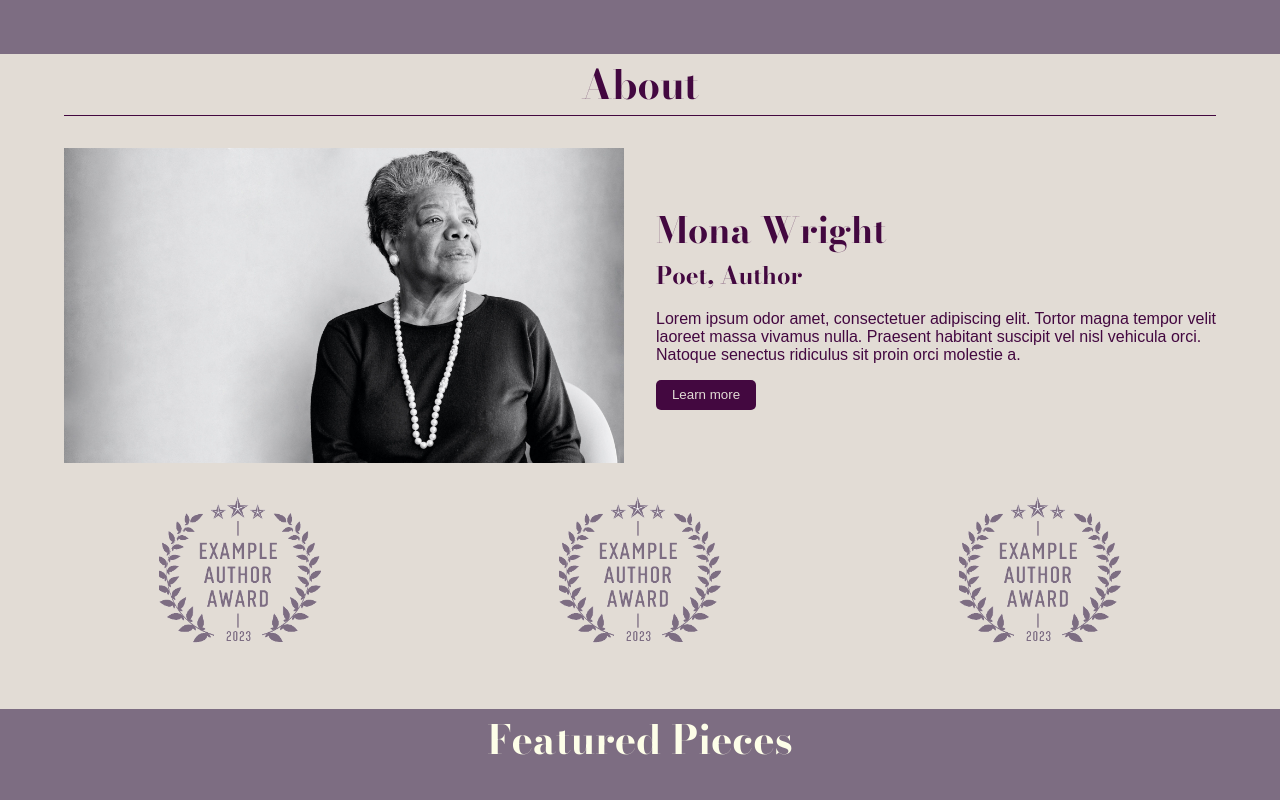
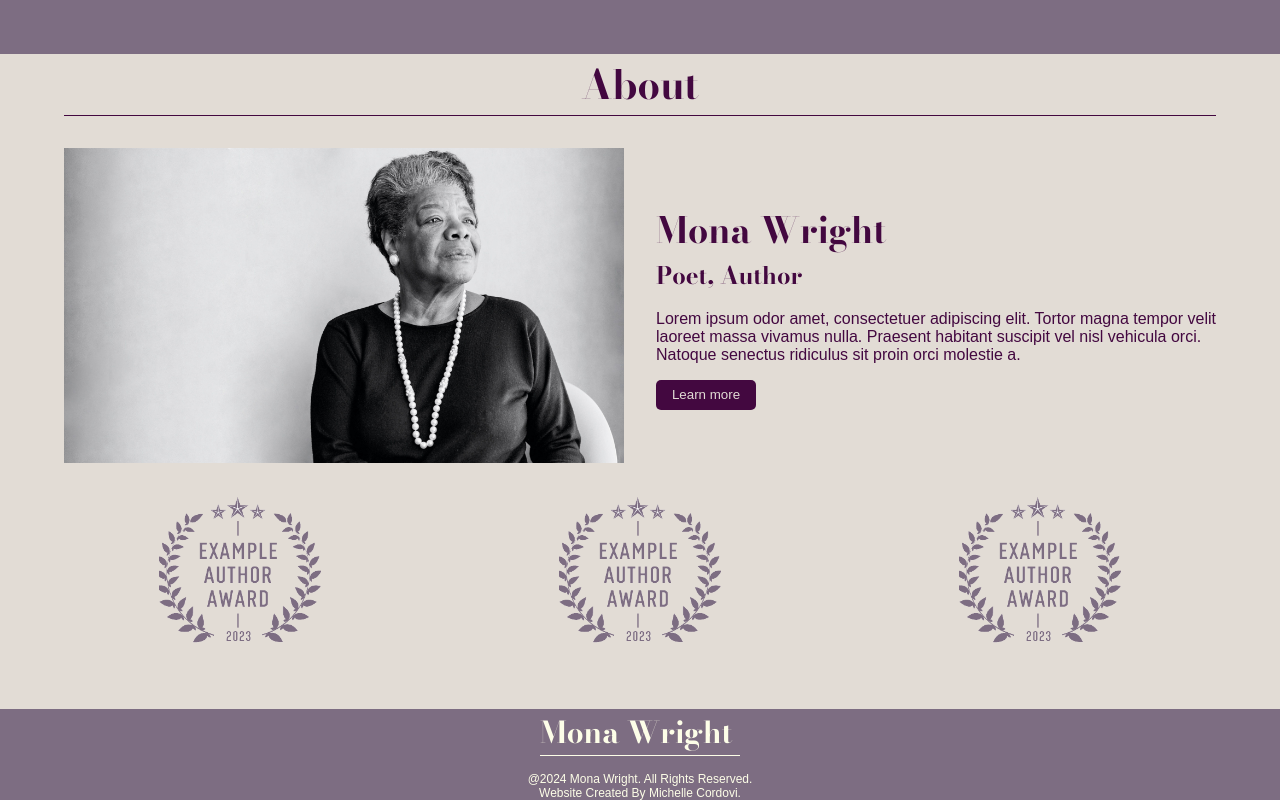
Before and after one commit to michellecordovi/MonaWright, a React (Vite) app: page / in a window 1280 px wide. Shown: the part 688-1488 px from the top of the page. Before the commit the page ends 1458 px from the top, so only its background shows below. Built offline with nearby package versions, Linux system fonts and the light colour scheme.

Commit message:
create footer

```diff
--- /dev/null
+++ b/src/Components/Footer.jsx
@@ -0,0 +1,11 @@
+function Footer(){
+    return (
+		<footer>
+			<div className="site-logo">Mona Wright</div>
+			<p>@2024 Mona Wright. All Rights Reserved.</p>
+			<p>Website Created By Michelle Cordovi.</p>
+		</footer>
+	);
+}
+
+export default Footer;
--- a/src/Components/NavBar.jsx
+++ b/src/Components/NavBar.jsx
@@ -11,7 +11,7 @@ function NavBar() {
 
 	return (
 		<nav>
-			<div id="site-logo">Mona Wright</div>
+			<div className="site-logo">Mona Wright</div>
 
 			<ul className={isExpanded ? 'expanded' : ''}>
 				<li onClick={handleToggle}>
--- a/src/Components/Root.jsx
+++ b/src/Components/Root.jsx
@@ -1,4 +1,5 @@
 import NavBar from "./NavBar"
+import Footer from "./Footer"
 import {Outlet} from 'react-router-dom'
 
 function Root() {
@@ -6,6 +7,7 @@ function Root() {
         <>
             <NavBar/>
             <Outlet />
+            <Footer />
         </>
     )
 }
--- a/src/Pages/Home/HomePage.jsx
+++ b/src/Pages/Home/HomePage.jsx
@@ -62,9 +62,9 @@ function HomePage() {
 					</div>
 				</section>
 
-				<section id="featured-pieces-section">
+				{/* <section id="featured-pieces-section">
 					<h2>Featured Pieces</h2>
-				</section>
+				</section> */}
 			</main>
 		</>
 	);
--- a/src/index.css
+++ b/src/index.css
@@ -3,6 +3,10 @@
     padding: 0px;
     margin: 0px;
     box-sizing: border-box;
+}
+
+html, body{
+    min-height: 100vh;
 }
 
 body{
@@ -11,7 +15,13 @@ body{
     font-family: Monterrat, Arial, Helvetica, sans-serif;
 }
 
-h1, h2, h3, h4, #site-logo {
+#root{
+    height: 100%;
+    display: flex;
+    flex-direction: column;
+}
+
+h1, h2, h3, h4, .site-logo {
     font-family: 'Bodoni Moda', Georgia, 'Times New Roman', Times, serif;
 }
 
@@ -36,6 +46,11 @@ a{
     text-decoration: none;
 }
 
+.site-logo{
+    width: 200px;
+    font-size: 30px;
+}
+
 
 /* NAVIGATION BAR */
 nav{
@@ -44,11 +59,6 @@ nav{
     display: flex;
     align-items: center;
     justify-content: space-between;
-
-    #site-logo{
-        width: 200px;
-        font-size: 30px;
-    }
 
     ul {
         height: 100%;
@@ -102,3 +112,23 @@ nav{
     }
 
 }
+
+/* FOOTER */
+footer{
+    width: 100%;
+    /* background-color: #e2dcd5;
+    color:#430840; */
+    display: flex;
+    flex-direction: column;
+    align-items: center;
+    justify-content: center;
+
+    .site-logo{
+        border-bottom: 1px solid #fdfee8;
+        margin-bottom: 1rem;
+    }
+
+    p{
+        font-size: 12px;
+    }
+}
```
